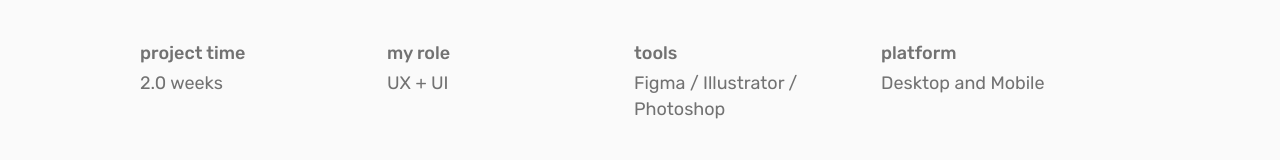
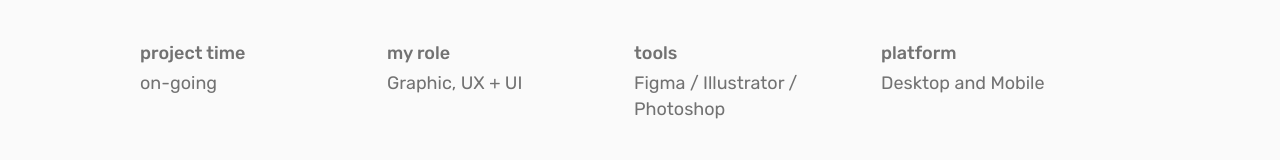
Before and after one commit to fyeung21/edison-web, a React (Create React App) app: page /work/netflix in a window 1280 px wide. Shown: the part 1057-1217 px from the top of the page. Built offline with nearby package versions, Linux system fonts and the light colour scheme.

Commit message:
Add temp banner image and set project stats

```diff
--- a/src/pages/caseStudies/netflix.js
+++ b/src/pages/caseStudies/netflix.js
@@ -12,15 +12,14 @@ const Netflix = () => {
     return (
         <CaseLayout>
             <Head title={"Netflix"} />
-            <Banner bannerImg={require("../../assets/case-studies/translink/coverimage-translink.jpg")} />
+            <Banner bannerImg={require("../../assets/case-studies/netflix/netflix_logo.jpg")} />
             <Stats
                 projectName={"Netflix"}
-                projectTime={"2.0 weeks"}
-                myRole={"UX + UI"}
+                projectTime={"on-going"}
+                myRole={"Graphic, UX + UI"}
                 tools={"Figma / Illustrator / Photoshop"}
                 platform={"Desktop and Mobile"}
-                presentation={"https://www.canva.com/design/DAD_qKZLh2w/view?utm_content=DAD_qKZLh2w&utm_campaign=designshare&utm_medium=link&utm_source=publishsharelink"}
-            />
+                />
 
             <Container>
                 <Heading>who is TransLink and what is Compass-</Heading>
--- a/src/pages/index.js
+++ b/src/pages/index.js
@@ -23,8 +23,8 @@ const Home = () => {
                 />
                 <Tall
                     title={"Netflix"}
-                    description={"A solution for a common first world problem: the existence of multiple social media accounts"}
-                    img={require("../assets/case-studies/feedplus/coverimage-feedplus.jpg")}
+                    description={"sharing"}
+                    img={require("../assets/case-studies/netflix/netflix_logo.jpg")}
                     link={"/work/netflix"}
                 />
                 <Tall
```
Also changed, not shown: 1 other file (tests, documents, lock files or other folders).
